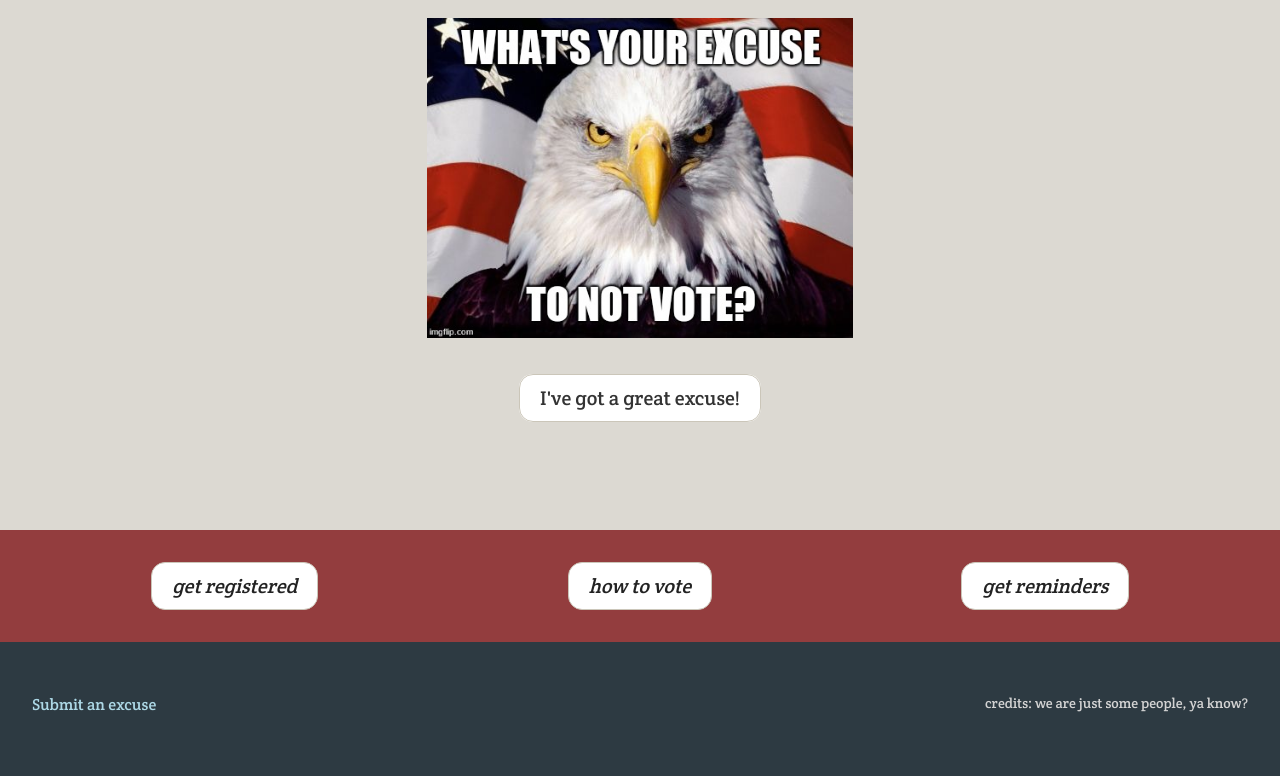
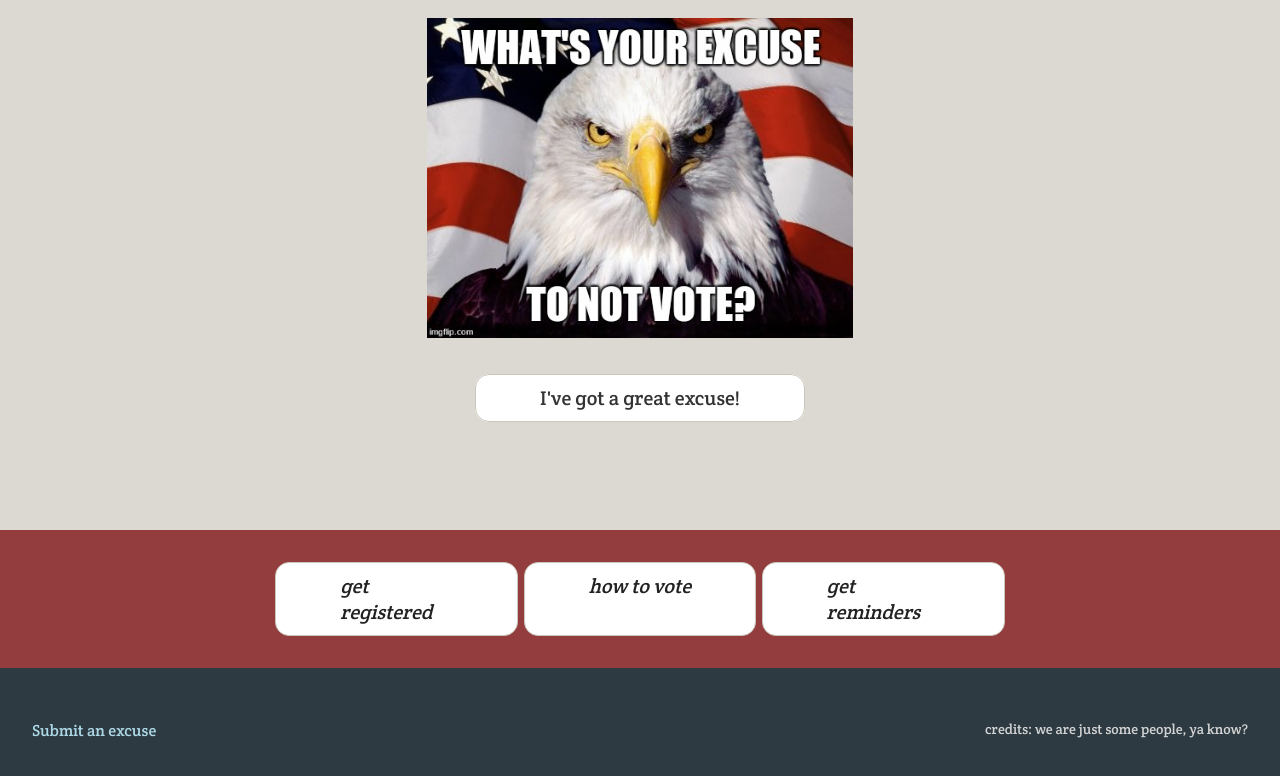
Before and after one commit to sawall/whatisyourexcuse, a plain HTML site: page index.html in a window 1280 px wide. Shown: the part 70-846 px from the top of the page. Drawn offline with nearby package versions, Linux system fonts and the light colour scheme.

Commit message:
button formatting

```diff
--- a/index.html
+++ b/index.html
@@ -118,26 +118,6 @@ body {
   margin-left: -350px;
 }
 
-.quip {
-  font-family: 'Crete Round', serif;
-  font-size: 20px;
-  color: #222;
-  padding: 10px 20px;
-  background: white;
-  border-radius: 14px;
-  border: 1px solid #cbc6b9;
-}
-
-.quip:hover {
-  background: #4b87b7;
-  border: 1px solid #4b87b7;
-  color: #fff;
-}
-
-.quip:active {
-  background: #1e5a82;
-}
-
 .excuse {
   display: block;
   line-height: 1rem;
@@ -168,24 +148,24 @@ body {
     padding: 0 0 2rem 0;
   }
 }
-.links_to_things a {
+.links_to_things a, .quip {
   color: #ddd;
   font-family: 'Crete Round', serif;
   font-size: 20px;
   color: #222;
-  padding: 10px 20px;
+  padding: 10px 4rem;
   background: white;
   border-radius: 14px;
   border: 1px solid #cbc6b9;
 }
 
-.links_to_things a:hover {
+.links_to_things a:hover, .quip:hover {
   background: #4b87b7;
   border: 1px solid #4b87b7;
   color: #fff;
 }
 
-.links_to_things a:active {
+.links_to_things a:active, .quip:active {
   background: #1e5a82;
 }
 
@@ -199,26 +179,13 @@ body {
 }
 .links_to_things .resources {
   display: grid;
-  grid-template-columns: 1fr 1fr 1fr;
+  grid-template-columns: 1fr 1fr 1fr 1fr 1fr;
 }
 .links_to_things .resources .resource {
   display: flex;
   justify-content: center;
   font-size: 1em;
   font-style: italic;
-  background-size: contain;
-  background-repeat: no-repeat;
-  background-position: center;
-}
-
-#what {
-  color: #FFDE84;
-  text-shadow: 0 0 3px #2D58C4;
-  text-indent: -9999px;
-  width: 361px;
-  height: 58px;
-  margin: 30px auto 30px;
-  background-repeat: no-repeat;
 }
 
 #frames {
@@ -368,21 +335,23 @@ body {
     </div>
     <div class="links_to_things">
       <div class="resources">
+        <div class="resource"></div>
         <div class="resource">
           <a href="https://www.rockthevote.org/register-to-vote/">
-            <span>get registered</span>
+            get registered
           </a>
         </div>
         <div class="resource">
           <a href="https://www.headcount.org/voter-info/">
-            <span>how to vote</span>
+            how to vote
           </a>
         </div>
         <div class="resource">
           <a href="https://www.rockthevote.org/resources/election-reminders/">
-            <span>get reminders</span>
+            get reminders
           </a>
         </div>
+        <div class="resource"></div>
       </div>
     </div>
   </div>
```
